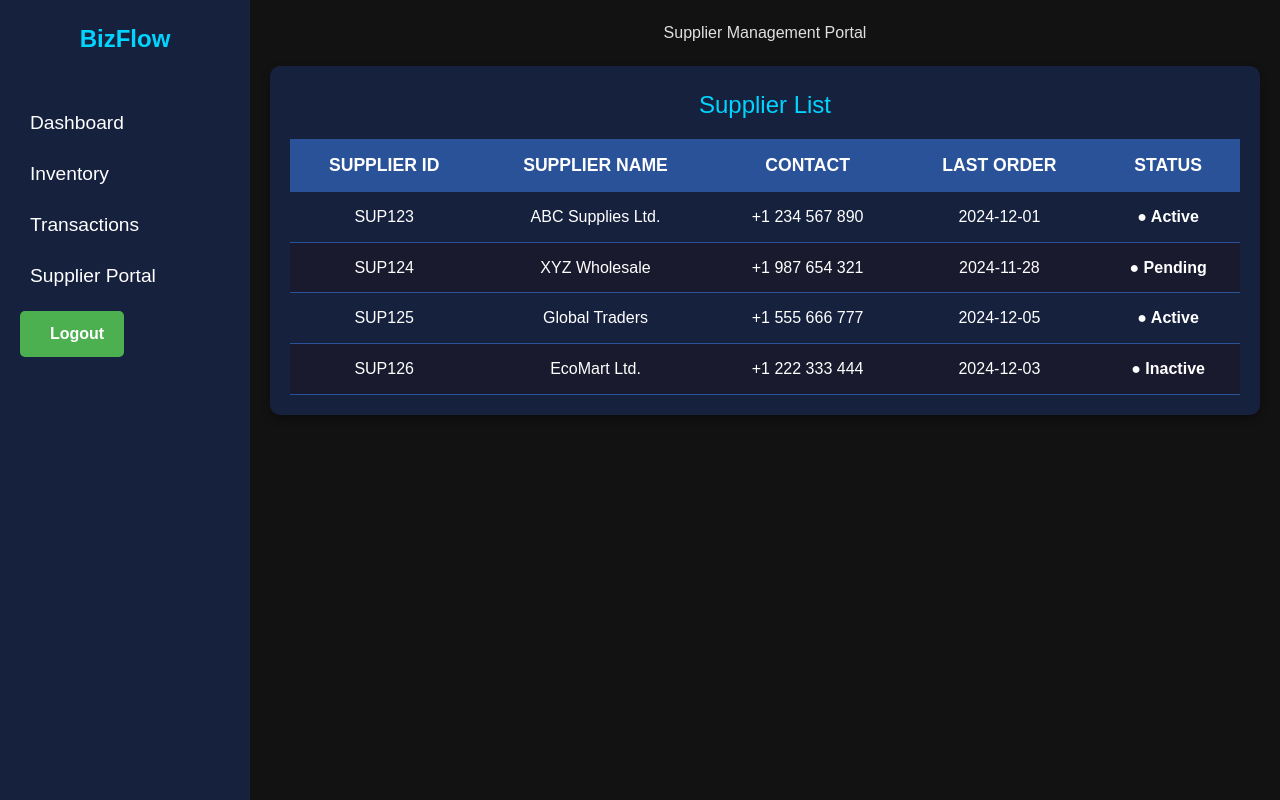
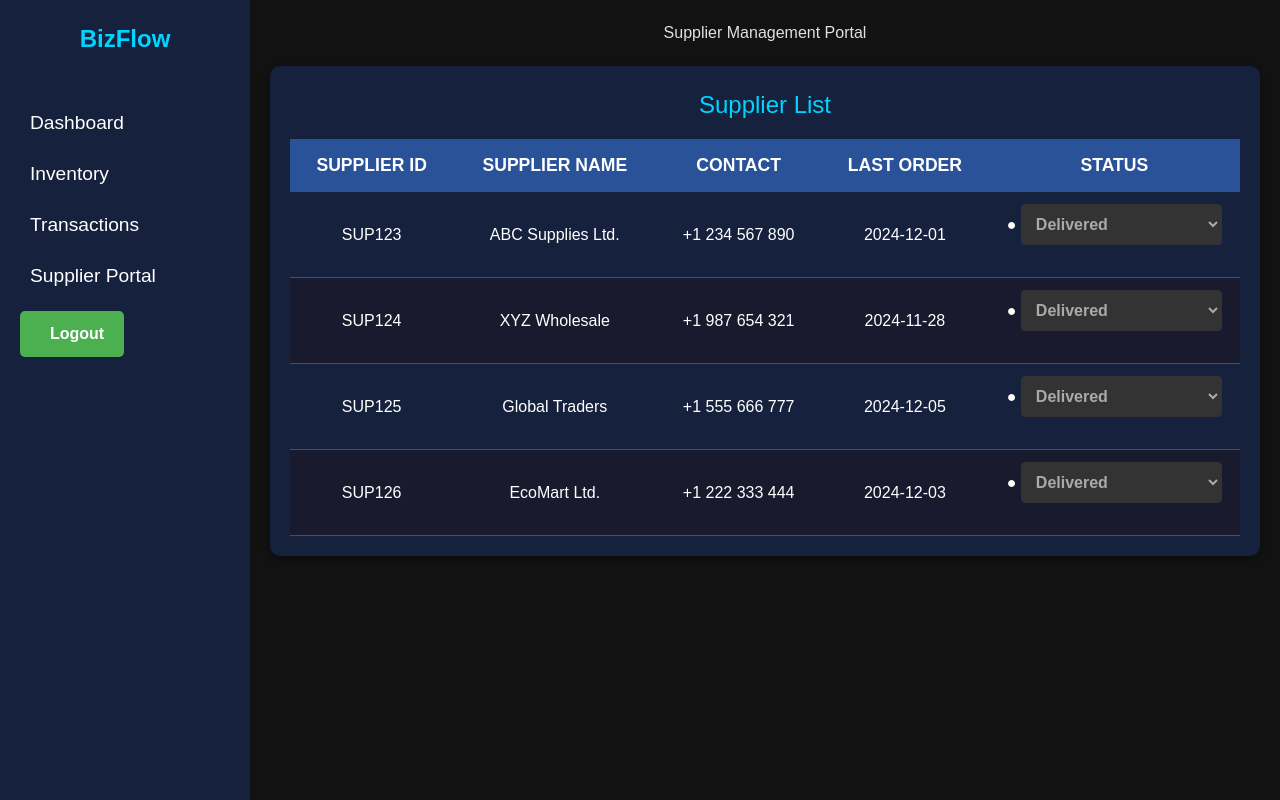
Before and after one commit to Pratham-Creating/Bizflow-Project, a React (Create React App) app in the folder bizflow-frontend/: page /supplier-portal in a window 1280 px wide. Built offline with nearby package versions, Linux system fonts and the light colour scheme.

Commit message:
Order_Status

```diff
--- a/bizflow-frontend/src/pages/SupplierPortalPage.js
+++ b/bizflow-frontend/src/pages/SupplierPortalPage.js
@@ -6,6 +6,19 @@ import "../styles/SupplierPortal.css";
 const SupplierPortalPage = () => {
   const navigate = useNavigate();
   const [loading, setLoading] = useState(true);
+  const [statuses, setStatuses] = useState({
+    SUP123: "Active",
+    SUP124: "Pending",
+    SUP125: "Active",
+    SUP126: "Inactive",
+  });
+
+  const handleStatusChange = (supplierId, newStatus) => {
+    setStatuses((prevStatuses) => ({
+      ...prevStatuses,
+      [supplierId]: newStatus,
+    }));
+  };
 
   const handleLogout = () => {
     window.alert("You have successfully logged out.");
@@ -81,34 +94,55 @@ const SupplierPortalPage = () => {
                   </tr>
                 </thead>
                 <tbody>
-                  <tr>
-                    <td>SUP123</td>
-                    <td>ABC Supplies Ltd.</td>
-                    <td>+1 234 567 890</td>
-                    <td>2024-12-01</td>
-                    <td>Active</td>
-                  </tr>
-                  <tr>
-                    <td>SUP124</td>
-                    <td>XYZ Wholesale</td>
-                    <td>+1 987 654 321</td>
-                    <td>2024-11-28</td>
-                    <td>Pending</td>
-                  </tr>
-                  <tr>
-                    <td>SUP125</td>
-                    <td>Global Traders</td>
-                    <td>+1 555 666 777</td>
-                    <td>2024-12-05</td>
-                    <td>Active</td>
-                  </tr>
-                  <tr>
-                    <td>SUP126</td>
-                    <td>EcoMart Ltd.</td>
-                    <td>+1 222 333 444</td>
-                    <td>2024-12-03</td>
-                    <td>Inactive</td>
-                  </tr>
+                  {Object.entries(statuses).map(([supplierId, status]) => (
+                    <tr key={supplierId}>
+                      <td>{supplierId}</td>
+                      <td>
+                        {
+                          {
+                            SUP123: "ABC Supplies Ltd.",
+                            SUP124: "XYZ Wholesale",
+                            SUP125: "Global Traders",
+                            SUP126: "EcoMart Ltd.",
+                          }[supplierId]
+                        }
+                      </td>
+                      <td>
+                        {
+                          {
+                            SUP123: "+1 234 567 890",
+                            SUP124: "+1 987 654 321",
+                            SUP125: "+1 555 666 777",
+                            SUP126: "+1 222 333 444",
+                          }[supplierId]
+                        }
+                      </td>
+                      <td>
+                        {
+                          {
+                            SUP123: "2024-12-01",
+                            SUP124: "2024-11-28",
+                            SUP125: "2024-12-05",
+                            SUP126: "2024-12-03",
+                          }[supplierId]
+                        }
+                      </td>
+                      <td>
+                        <select
+                          value={status}
+                          onChange={(e) =>
+                            handleStatusChange(supplierId, e.target.value)
+                          }
+                        >
+                          <option value="Delivered">Delivered</option>
+                          <option value="Delivery Pending">
+                            Delivery Pending
+                          </option>
+                          <option value="In Progress">In Progress</option>
+                        </select>
+                      </td>
+                    </tr>
+                  ))}
                 </tbody>
               </table>
             </div>
```
Also changed, not shown: 1 other file (tests, documents, lock files or other folders).
